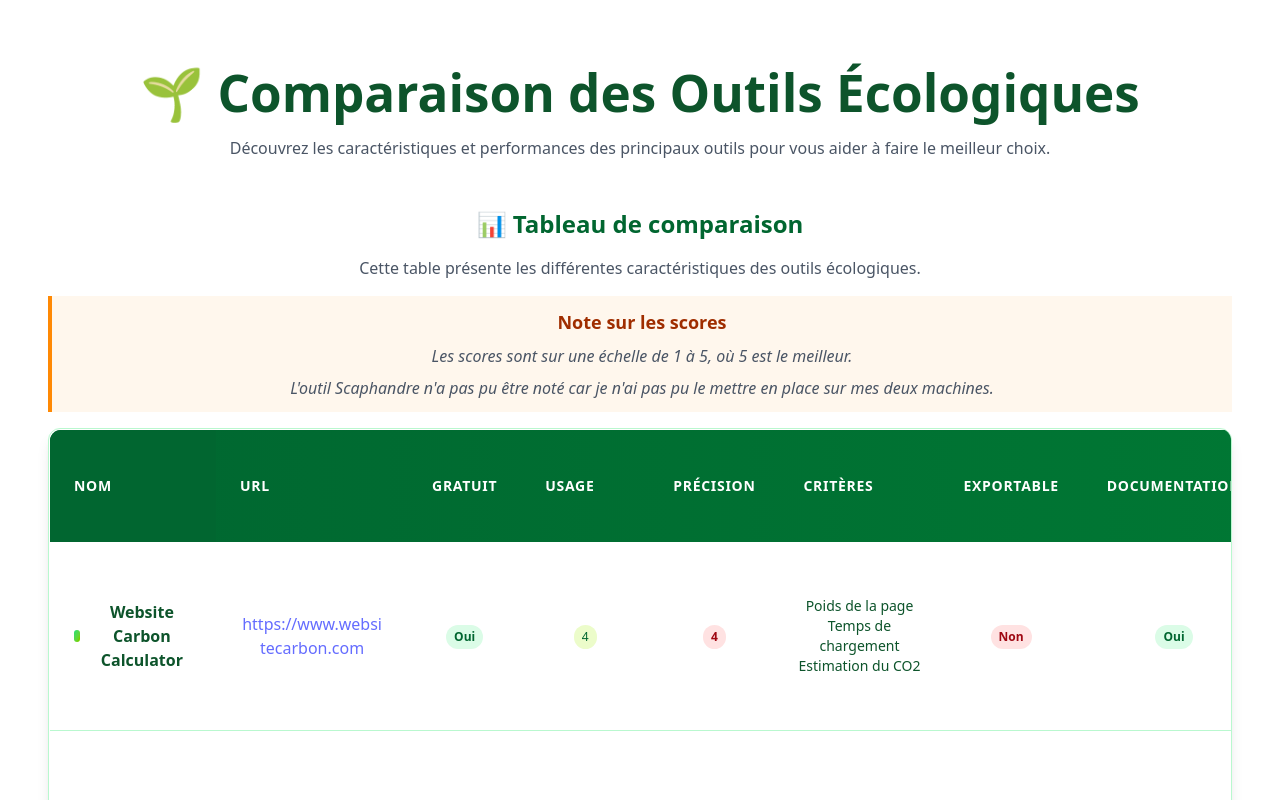
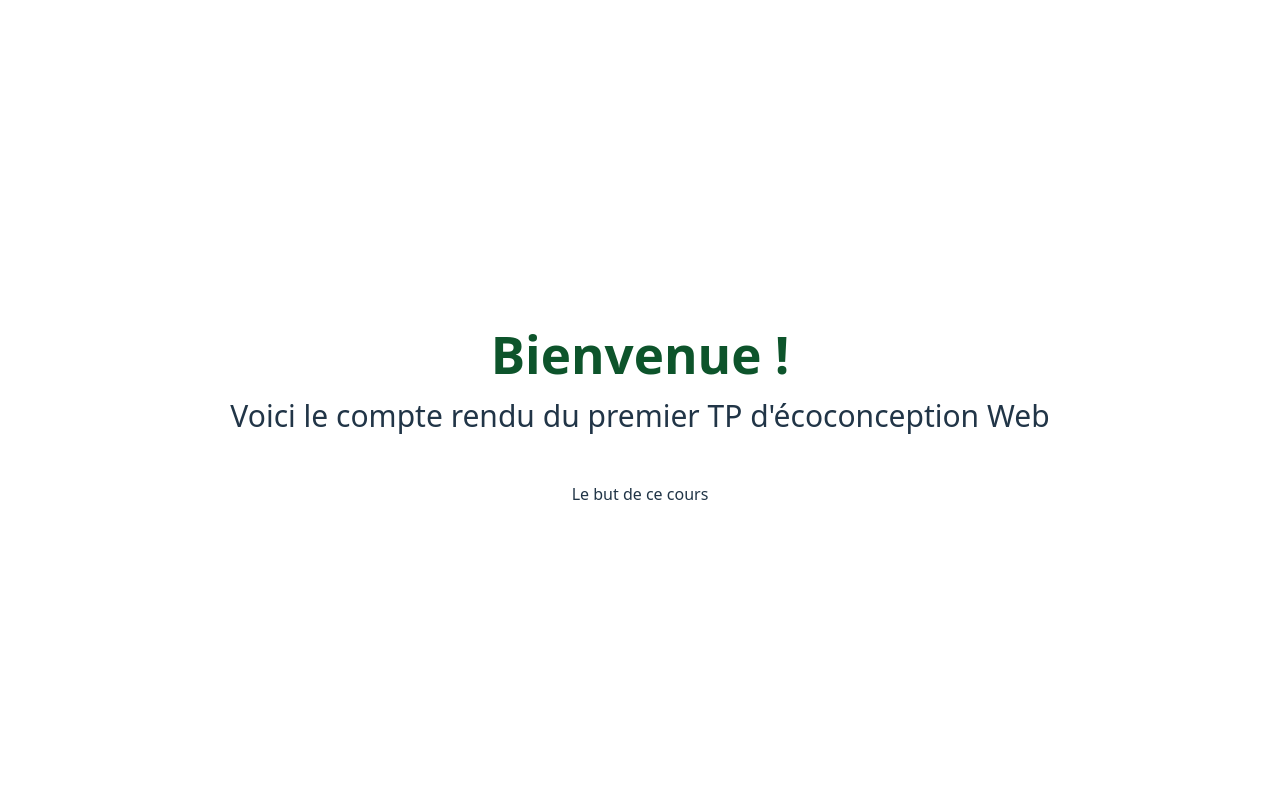
Before and after one commit to NotSkilix/BUT5-Ecoconception-WEB, a React (Vite) app: page / in a window 1280 px wide. Shown: the top 800 px of the page. Built offline with nearby package versions, Linux system fonts and the light colour scheme.

Commit message:
refactor: update project's structure

```diff
--- a/src/App.jsx
+++ b/src/App.jsx
@@ -1,11 +1,17 @@
-import ToolsComparaisonPage from "./toolsComparaison/ToolsComparaisonPage.jsx"
 import './App.css'
 
 function App() {
   return (
-    <div>
-        <ToolsComparaisonPage />
-    </div>
+      <div>
+          <div className="px-4 py-8">
+              <h1 className="text-4xl font-bold text-green-900 text-center mb-4"> Bienvenue ! </h1>
+              <h2 className="text-3xl text-center mb-4">Voici le compte rendu du premier TP d'écoconception Web </h2>
+          </div>
+          <div>
+              <h2>Le but de ce cours</h2>
+              <p></p>
+          </div>
+      </div>
   )
 }
 
--- a/src/toolsComparaison/Table.jsx
+++ b/src/components/toolsComparaison/Table.jsx
@@ -1,6 +1,6 @@
 import React from "react";
 
-import "../App.css";
+import "../../App.css";
 
 const Table = (props) => {
     const getRatingColor = (note) => {
--- a/src/toolsComparaison/ToolsComparaisonPage.jsx
+++ b/src/components/toolsComparaison/ToolsComparaisonPage.jsx
@@ -1,8 +1,8 @@
 import React from "react";
 import Table from "./Table.jsx";
 import RadarChart from "./RadarChart.jsx";
-import toolsComparison from "./data/toolsComparaison.json";
-import toolsReportData from "./data/toolsReport.json";
+import toolsComparison from "../../data/toolsComparaison.json";
+import toolsReportData from "../../data/toolsReport.json";
 import ToolsReport from "./ToolsReport.jsx";
 
 const ToolsComparaisonPage = () => {
--- a/src/toolsComparaison/ToolsReport.jsx
+++ b/src/components/toolsComparaison/ToolsReport.jsx
@@ -1,5 +1,5 @@
 import React from "react";
-import TextSection from "./TextSection.jsx";
+import TextSection from "../shared/TextSection.jsx";
 
 const ToolsReport = ({ report }) => {
     return (
```
Also changed, not shown: src/components/shared/TextSection.jsx (renamed from src/toolsComparaison/TextSection.jsx), src/components/toolsComparaison/RadarChart.jsx (renamed from src/toolsComparaison/RadarChart.jsx), src/data/toolsComparaison.json (renamed from src/toolsComparaison/data/toolsComparaison.json), src/data/toolsReport.json (renamed from src/toolsComparaison/data/toolsReport.json).
